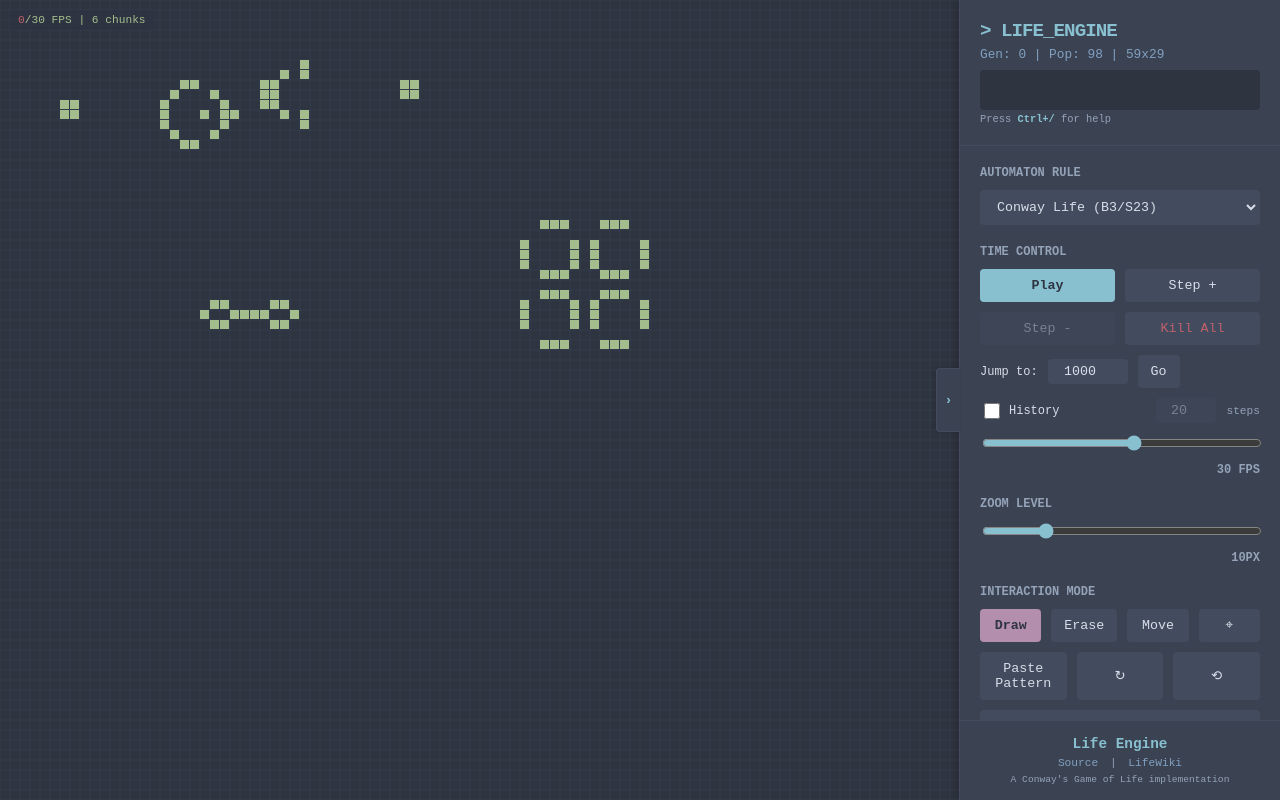
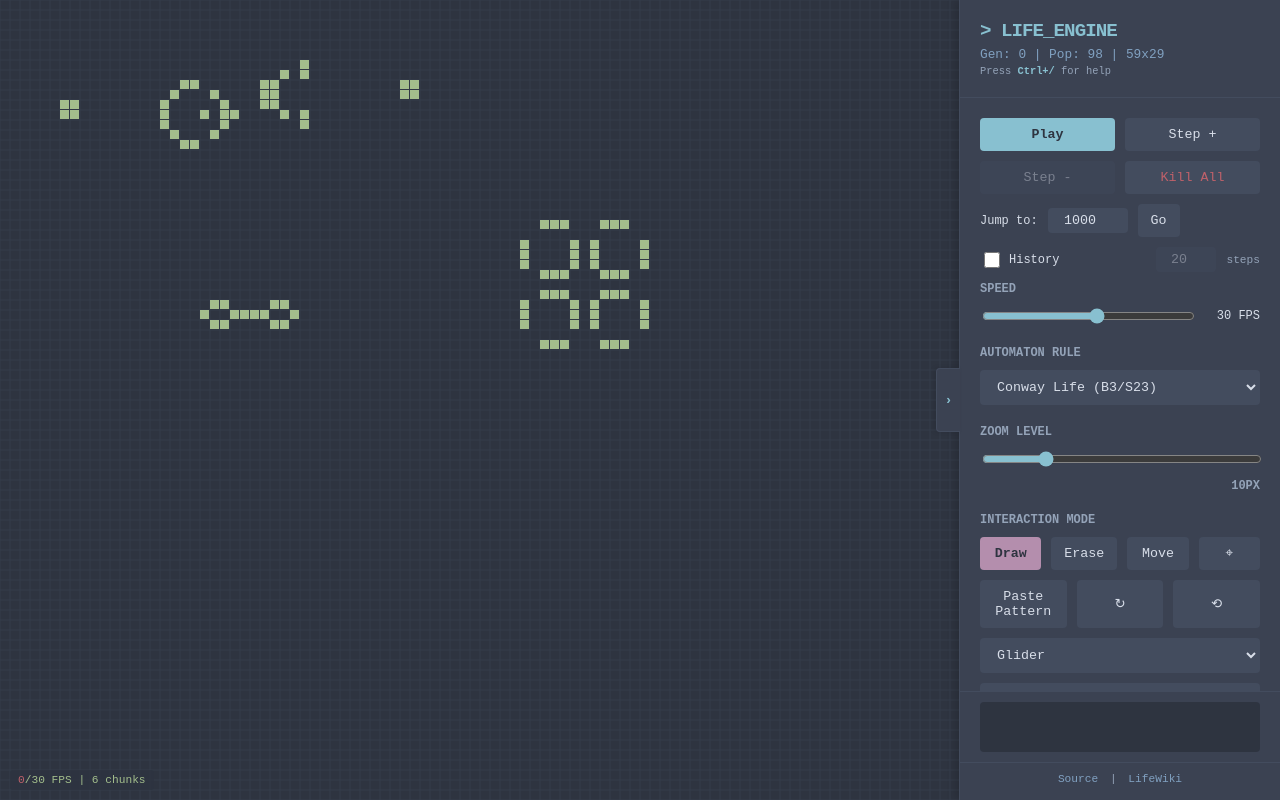
Before and after one commit to isingasimplesong/gol-webui, a plain HTML site: page public/index.html in a window 1280 px wide. Drawn offline with Linux system fonts and the light colour scheme.

Commit message:
ui: improve sidebar layout
- Move population graph to sidebar footer
- Time control block first without title label
- Add 'Speed' label above FPS slider
- Density slider inline with Randomize button
- FPS overlay moved to bottom-left corner
- Simplified branding footer

```diff
--- a/public/index.html
+++ b/public/index.html
@@ -39,36 +39,12 @@
         <div class="header">
             <h1>> LIFE_ENGINE</h1>
             <div class="stats" id="stat-display">Gen: 0 | Pop: 0</div>
-            <canvas id="pop-graph" width="280" height="40" style="margin-top: 8px; border-radius: 4px; background: var(--bg);"></canvas>
             <div style="font-size: 0.65rem; color: var(--text-dim); margin-top: 3px;">Press <span style="color: var(--primary); font-weight: bold;">Ctrl+/</span> for help</div>
         </div>
 
         <div class="controls">
-            <!-- Rules -->
+            <!-- Playback (first, no title) -->
             <div class="group">
-                <div class="label">Automaton Rule</div>
-                <select id="rule-preset">
-                    <option value="B3/S23">Conway Life (B3/S23)</option>
-                    <option value="B36/S23">HighLife (B36/S23)</option>
-                    <option value="B2/S">Seeds (B2/S)</option>
-                    <option value="B3/S012345678">Life without Death</option>
-                    <option value="B3/S12345">Maze (B3/S12345)</option>
-                    <option value="B368/S245">Morley (B368/S245)</option>
-                    <option value="B1357/S1357">Replicator</option>
-                    <option value="B35678/S5678">Diamoeba</option>
-                    <option value="B4678/S35678">Anneal</option>
-                    <option value="B34/S34">34 Life</option>
-                    <option value="custom">Custom...</option>
-                </select>
-                <div class="row" id="custom-rule-row" style="display: none;">
-                    <input type="text" id="custom-rule" placeholder="B3/S23" style="flex: 2;">
-                    <button id="btn-apply-rule" style="flex: 1;">Apply</button>
-                </div>
-            </div>
-
-            <!-- Playback -->
-            <div class="group">
-                <div class="label">Time Control</div>
                 <div class="row">
                     <button id="btn-play">Play</button>
                     <button id="btn-step">Step +</button>
@@ -90,8 +66,33 @@
                     <input type="number" id="history-size" min="5" max="100" value="20" style="width: 50px; text-align: center;" disabled>
                     <span style="font-size: 0.7rem; color: var(--text-dim);">steps</span>
                 </div>
-                <input type="range" id="speed-range" min="0" max="66" value="36" step="1">
-                <div class="label" style="text-align:right" id="speed-label">30 FPS</div>
+                <div class="label">Speed</div>
+                <div class="row" style="align-items: center; gap: 8px;">
+                    <input type="range" id="speed-range" min="0" max="66" value="36" step="1" style="flex: 1;">
+                    <span id="speed-label" style="font-size: 0.75rem; min-width: 55px; text-align: right;">30 FPS</span>
+                </div>
+            </div>
+
+            <!-- Rules -->
+            <div class="group">
+                <div class="label">Automaton Rule</div>
+                <select id="rule-preset">
+                    <option value="B3/S23">Conway Life (B3/S23)</option>
+                    <option value="B36/S23">HighLife (B36/S23)</option>
+                    <option value="B2/S">Seeds (B2/S)</option>
+                    <option value="B3/S012345678">Life without Death</option>
+                    <option value="B3/S12345">Maze (B3/S12345)</option>
+                    <option value="B368/S245">Morley (B368/S245)</option>
+                    <option value="B1357/S1357">Replicator</option>
+                    <option value="B35678/S5678">Diamoeba</option>
+                    <option value="B4678/S35678">Anneal</option>
+                    <option value="B34/S34">34 Life</option>
+                    <option value="custom">Custom...</option>
+                </select>
+                <div class="row" id="custom-rule-row" style="display: none;">
+                    <input type="text" id="custom-rule" placeholder="B3/S23" style="flex: 2;">
+                    <button id="btn-apply-rule" style="flex: 1;">Apply</button>
+                </div>
             </div>
 
             <!-- Zoom / Grid Size -->
@@ -135,11 +136,11 @@
 
             <!-- Randomize -->
             <div class="group">
-                <div class="label">Density</div>
-                <input type="range" id="density-range" min="5" max="95" value="25">
-                <div class="label" style="text-align:right" id="density-label">25%</div>
-                <div class="row">
-                    <button id="btn-rand">Randomize</button>
+                <div class="label">Randomize</div>
+                <div class="row" style="align-items: center; gap: 8px;">
+                    <input type="range" id="density-range" min="5" max="95" value="25" style="flex: 1;">
+                    <span id="density-label" style="font-size: 0.75rem; min-width: 30px;">25%</span>
+                    <button id="btn-rand" style="flex: 0; white-space: nowrap;">Go</button>
                 </div>
             </div>
 
@@ -177,15 +178,18 @@
             </div>
         </div>
 
+        <!-- Population Graph -->
+        <div class="footer-graph">
+            <canvas id="pop-graph" width="280" height="50"></canvas>
+        </div>
+
         <!-- Branding -->
         <div class="branding">
-            <div class="brand-title">Life Engine</div>
             <div class="brand-links">
                 <a href="https://github.com/mathieu/gol-webui" target="_blank">Source</a>
                 <span>|</span>
                 <a href="https://conwaylife.com/wiki/" target="_blank">LifeWiki</a>
             </div>
-            <div class="brand-copy">A Conway's Game of Life implementation</div>
         </div>
     </div>
 </aside>
--- a/public/style.css
+++ b/public/style.css
@@ -96,7 +96,7 @@ canvas { display: block; image-rendering: pixelated; }
 }
 
 .fps-overlay {
-    position: absolute; top: 10px; left: 10px;
+    position: absolute; bottom: 10px; left: 10px;
     background: rgba(46, 52, 64, 0.8); padding: 4px 8px;
     font-size: 0.7rem; color: var(--success); border-radius: 3px;
     font-family: 'Fira Code', monospace; pointer-events: none;
@@ -139,9 +139,22 @@ canvas { display: block; image-rendering: pixelated; }
 .color-swatch:hover { transform: scale(1.1); border-color: var(--text); }
 .color-swatch.active { border-color: var(--text); box-shadow: 0 0 0 2px var(--bg); }
 
+/* Footer Graph */
+.footer-graph {
+    padding: 10px 20px;
+    border-top: 1px solid var(--bg-lighter);
+    flex-shrink: 0;
+}
+.footer-graph canvas {
+    width: 100%;
+    height: 50px;
+    border-radius: 4px;
+    background: var(--bg);
+}
+
 /* Branding Footer */
 .branding {
-    padding: 15px 20px;
+    padding: 10px 20px;
     border-top: 1px solid var(--bg-lighter);
     text-align: center;
     flex-shrink: 0;
```
